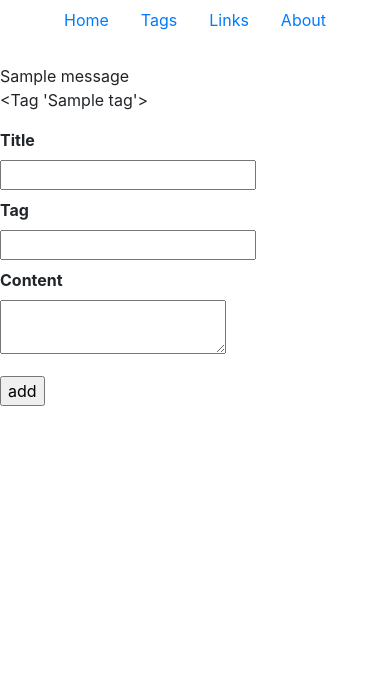
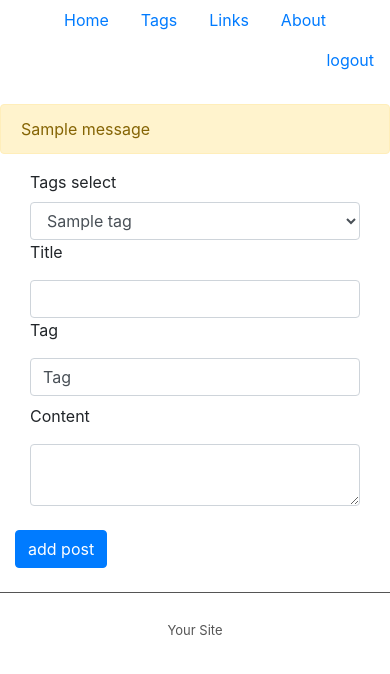
Before and after one commit to marryjianjian/flaskblog, a Flask app: page /user/addpost in a window 390 px wide. Shown: the top 674 px of the page. Run offline with Flask 2, Linux system fonts and the light colour scheme; a user stored in the database is signed in; tables that the repository leaves empty hold one stand-in row (values such as "Sample post"); one stand-in notice (Sample message) is shown; some libraries are stand-ins or nearby versions.

Commit message:
beautify the frontend

```diff
--- a/blogapp/User/views.py
+++ b/blogapp/User/views.py
@@ -9,10 +9,10 @@ from . import auth, user
 def login():
     form = LoginForm()
 
-    try:
-        print(User.query.all())
-    except:
-        print('Error')
+    # try:
+    #     print(User.query.all())
+    # except:
+    #     print('Error')
 
     if form.validate_on_submit():
         user = User.query.filter_by(username=form.username.data).first()
@@ -20,7 +20,7 @@ def login():
             print(user)
             login_user(user)
             flash('login success')
-            return redirect(url_for('main.index'))
+            return redirect(url_for('user.add_post'))
         else:
             flash('Wrong!', 'danger')
 
--- a/blogapp/forms.py
+++ b/blogapp/forms.py
@@ -6,15 +6,18 @@ from wtforms import TextAreaField, SubmitField
 class LoginForm(Form):
     username = StringField('Username', [validators.Length(min=3, max=30)])
     password = PasswordField('Password', [validators.DataRequired()])
+    submit = SubmitField('Log in')
 
 
 class RegisterForm(Form):
     username = StringField('Username', [validators.Length(3, 30)])
     email = StringField('Email', [validators.Required(), validators.Email()])
     password = PasswordField('Password', [validators.DataRequired()])
+    submit = SubmitField('Register')
 
 
 class PostForm(Form):
     title = StringField('Title', [validators.DataRequired()])
     content = TextAreaField('Content', [validators.DataRequired()])
     tag = StringField('Tag', [validators.DataRequired()])
+    submit = SubmitField('add post')
--- a/blogapp/templates/layout.html
+++ b/blogapp/templates/layout.html
@@ -25,13 +25,39 @@
         <li class="nav-item">
           <a class="nav-link" href="#">About</a>
         </li>
-    </ul><br>
+    </ul>
 
+    <nav class="nav justify-content-end">
+        <li class="nav-item">
+            {% if current_user.is_authenticated %}
+            <a class="nav-link" href="{{ url_for('auth.logout') }}">logout</a>
+            {% else %}
+            <a class="nav-link" href="{{ url_for('auth.login') }}">login</a>
+            {% endif %}
+        </li>
+    </nav>
 
+    <br>
     {% for message in get_flashed_messages() %}
-    <div class=flash>{{  message }}</div>
+    <div class="alert alert-warning">{{  message }}</div>
     {% endfor %}
     {% block body %}
     {% endblock %}
     </div>
+    <style>
+        .copyright {
+            background: #fff;
+            font-size: 13px;
+            text-align: center;
+            color: #555555;
+            padding-top: 28px;
+            padding-bottom: 28px;
+            border-top: 1px solid #555555;
+        }
+    </style>
+    <div class="copyright">
+        <div class="container">
+            <span>Your Site</span>
+        </div>
+    </div>
 </html>
--- a/blogapp/templates/user/addpost.html
+++ b/blogapp/templates/user/addpost.html
@@ -3,20 +3,38 @@
 
 {% block body %}
 
-<form method="post">
-    <div class="tag">
-        {% for tag in tags %}
-            <p>{{ tag }}</p>
-        {% endfor %}
+<div class="container">
+    <div class="form-group col-md-6" style="margin: auto;">
+        <label>Tags select</label>
+        <select class="form-control">
+            {% for tag in tags %}
+            <option>{{ tag.name }}</option>
+            {% endfor %}
+        </select>
     </div>
-  <dl>
-    {{ form.csrf_token }}
-    {{ render_field(form.title) }}
-    {{ render_field(form.tag) }}
-    {{ render_field(form.content) }}
-  </dl>
-  <p><input type="submit" value="add"></p>
 
-</form>
+    <form method="post">
+        {{ form.csrf_token }}
+        <div class="form-group" style="margin: auto;">
+            <div class="col-md-6" style="margin: auto;">
+                <label>{{ form.title.label }}</label>
+                {{ form.title(class='form-control') }}
+            </div>
+            <div class="col-md-6" style="margin: auto;">
+                <label>{{ form.tag.label }}</label>
+                {{ form.tag.label(class='form-control') }}
+            </div>
+            <div class="col-md-6" style="margin: auto;">
+                <label>{{ form.content.label }}</label>
+                {{ form.content(class='form-control') }}
+            </div>
+            <br>
+            <span style="margin: auto;">{{ form.submit(class='btn btn-primary') }}</span>
+            <br>
+            <br>
+        </div>
+
+    </form>
+</div>
 
 {% endblock %}
```
Also changed, not shown: blogapp/templates/user/login.html (+27 -6 lines), migrations/versions/449b3b248f47_inital_migration.py (added, +50 -0 lines), 1 other file.
